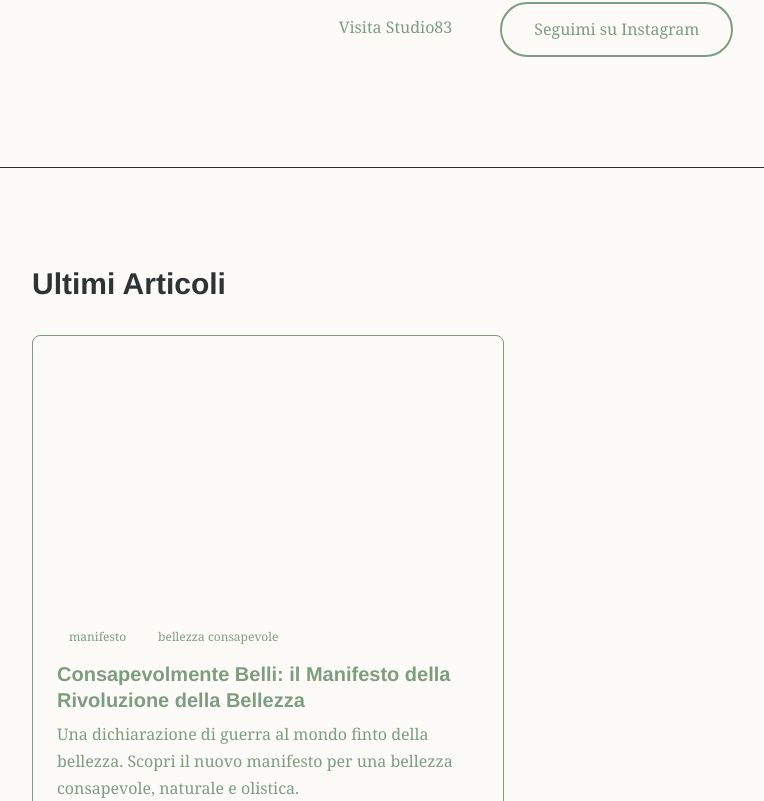
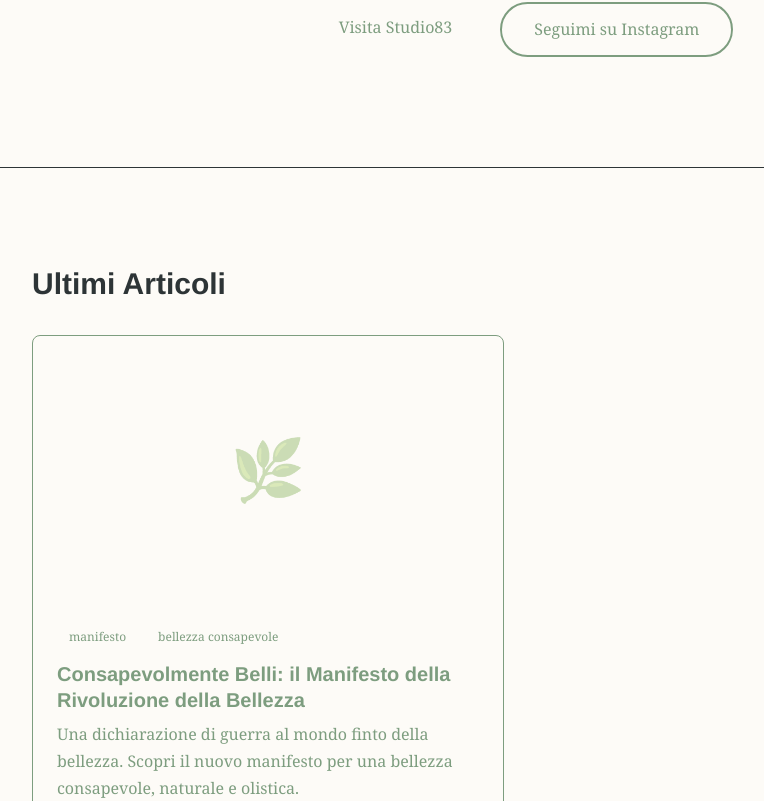
Before and after one commit to Tapedynamics/blogstudio83, a Next.js app: page / in a window 1280 px wide. Shown: the part 468-1269 px from the top of the page, without its empty margins (120-884 px from the left). Built offline with nearby package versions, Linux system fonts and the light colour scheme.

Commit message:
fix: Add decorative image to blog post cards
- Added gradient background with organic pattern to all post cards
- Included centered leaf emoji as visual element
- Soft blurred circles create natural, holistic feel
- Fills empty space and improves visual balance

```diff
--- a/app/page.tsx
+++ b/app/page.tsx
@@ -62,11 +62,19 @@ export default function Home() {
                 href={`/posts/${post.slug}`}
                 className="group border border-[--border] rounded-lg overflow-hidden hover:shadow-lg transition-shadow"
               >
-                {post.image && (
-                  <div className="aspect-video bg-[--accent] relative overflow-hidden">
-                    <div className="absolute inset-0 bg-gradient-to-br from-[--primary] to-[--secondary] opacity-50" />
+                {/* Immagine decorativa sempre presente */}
+                <div className="aspect-video bg-gradient-to-br from-[--accent] via-[--accent-light] to-[--background] relative overflow-hidden">
+                  {/* Pattern organico */}
+                  <div className="absolute inset-0 opacity-20">
+                    <div className="absolute top-4 right-8 w-24 h-24 rounded-full bg-[--sage] blur-2xl"></div>
+                    <div className="absolute bottom-8 left-12 w-32 h-32 rounded-full bg-[--earth] blur-3xl"></div>
+                    <div className="absolute top-1/2 right-1/4 w-20 h-20 rounded-full bg-[--primary] blur-xl"></div>
                   </div>
-                )}
+                  {/* Emoji decorativo */}
+                  <div className="absolute inset-0 flex items-center justify-center text-6xl opacity-30">
+                    🌿
+                  </div>
+                </div>
                 <div className="p-6">
                   <div className="flex gap-2 mb-3">
                     {post.tags?.slice(0, 2).map((tag) => (
```
